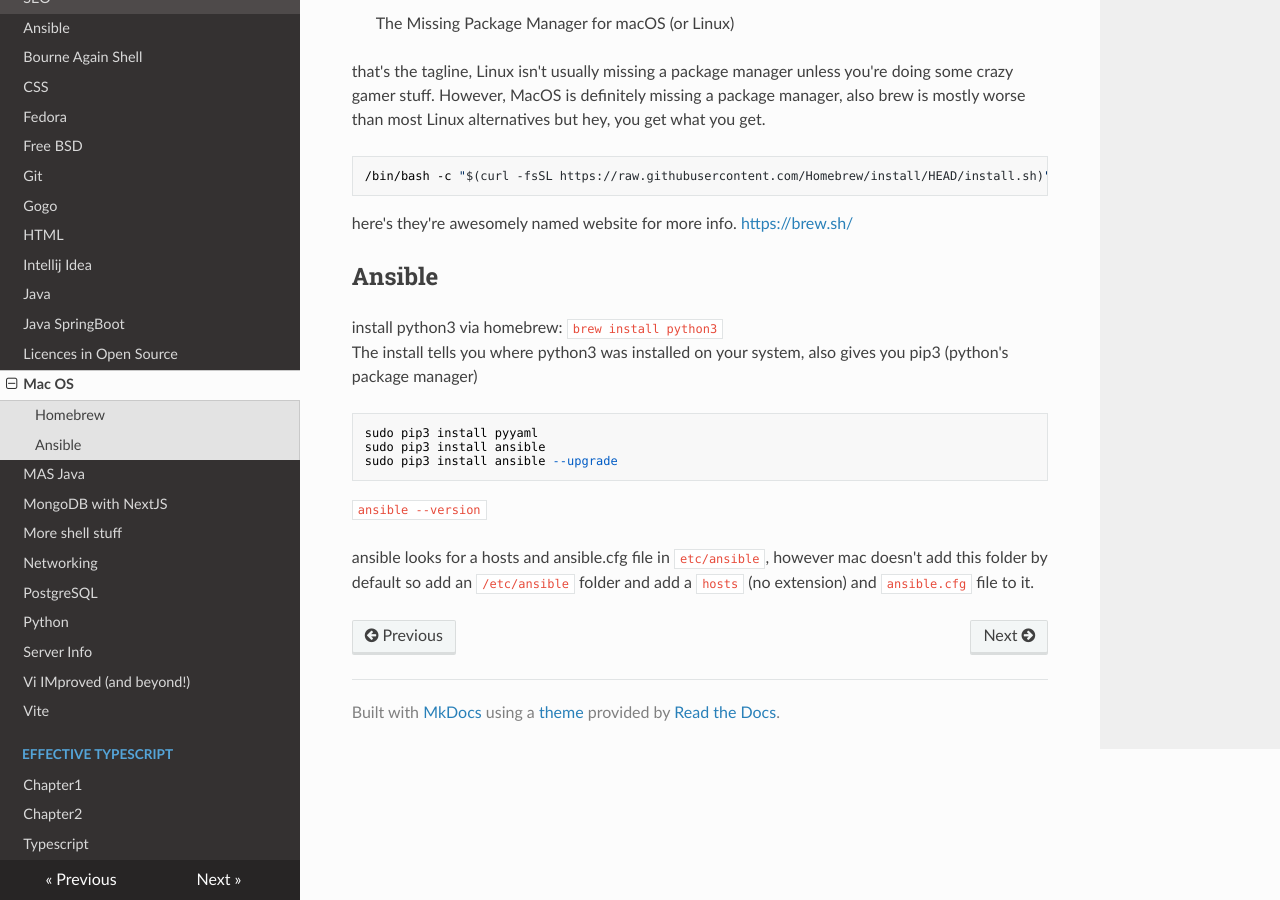
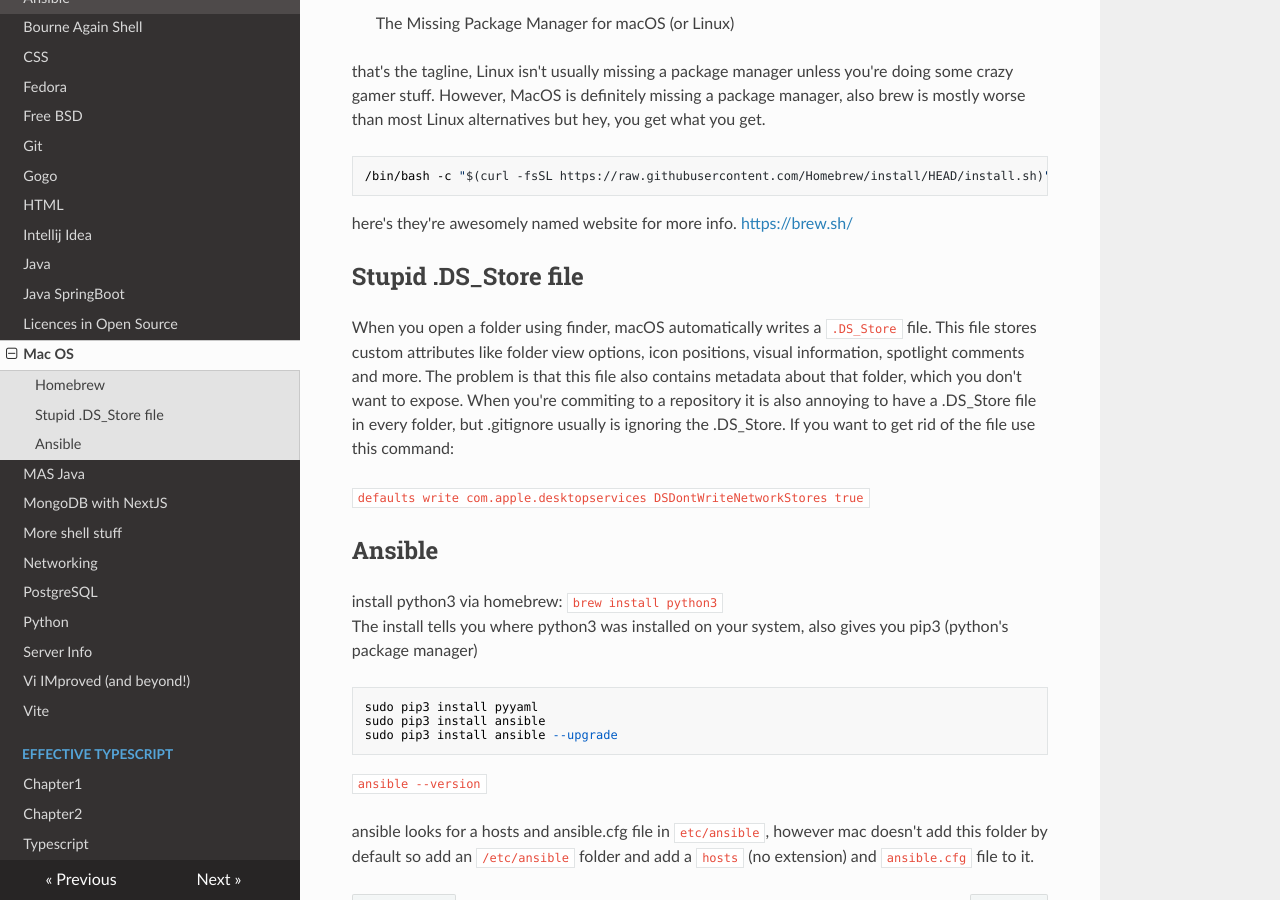
Before and after one commit to jacktrusler/cheat_sheets, an MkDocs documentation site: the page built from docs/mac.md, in a window 1280 px wide and 900 px high, scrolled down 448 px. Built offline with MkDocs 1.6.1, drawn with Linux system fonts in a browser that asks for light colours; nearby versions of some CDN libraries.

Commit message:
ds_store

```diff
--- a/docs/mac.md
+++ b/docs/mac.md
@@ -21,6 +21,15 @@
 here's they're awesomely named website for more info.
 [https://brew.sh/](https://brew.sh/)
 
+## Stupid .DS_Store file
+When you open a folder using finder, macOS automatically writes a `.DS_Store` file. This file stores
+custom attributes like folder view options, icon positions, visual information, spotlight comments and
+more. The problem is that this file also contains metadata about that folder, which you don't want to expose.
+When you're commiting to a repository it is also annoying to have a .DS_Store file in every folder,
+but .gitignore usually is ignoring the .DS_Store. If you want to get rid of the file use this command:
+
+`defaults write com.apple.desktopservices DSDontWriteNetworkStores true`
+
 ## Ansible
 install python3 via homebrew: `brew install python3`
 The install tells you where python3 was installed on your system, also gives you pip3 (python's package manager)
```
Also changed, not shown: 1 other file.
